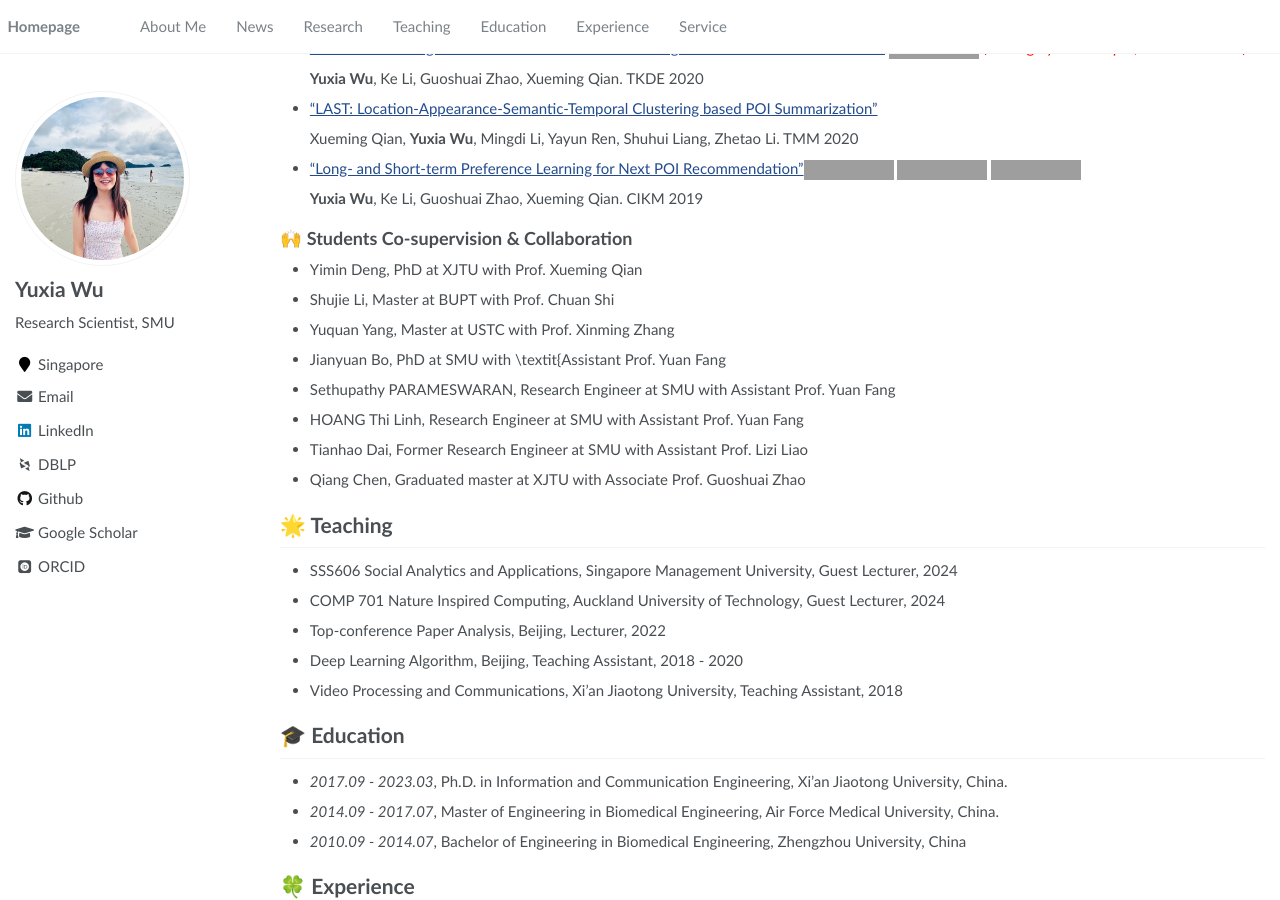
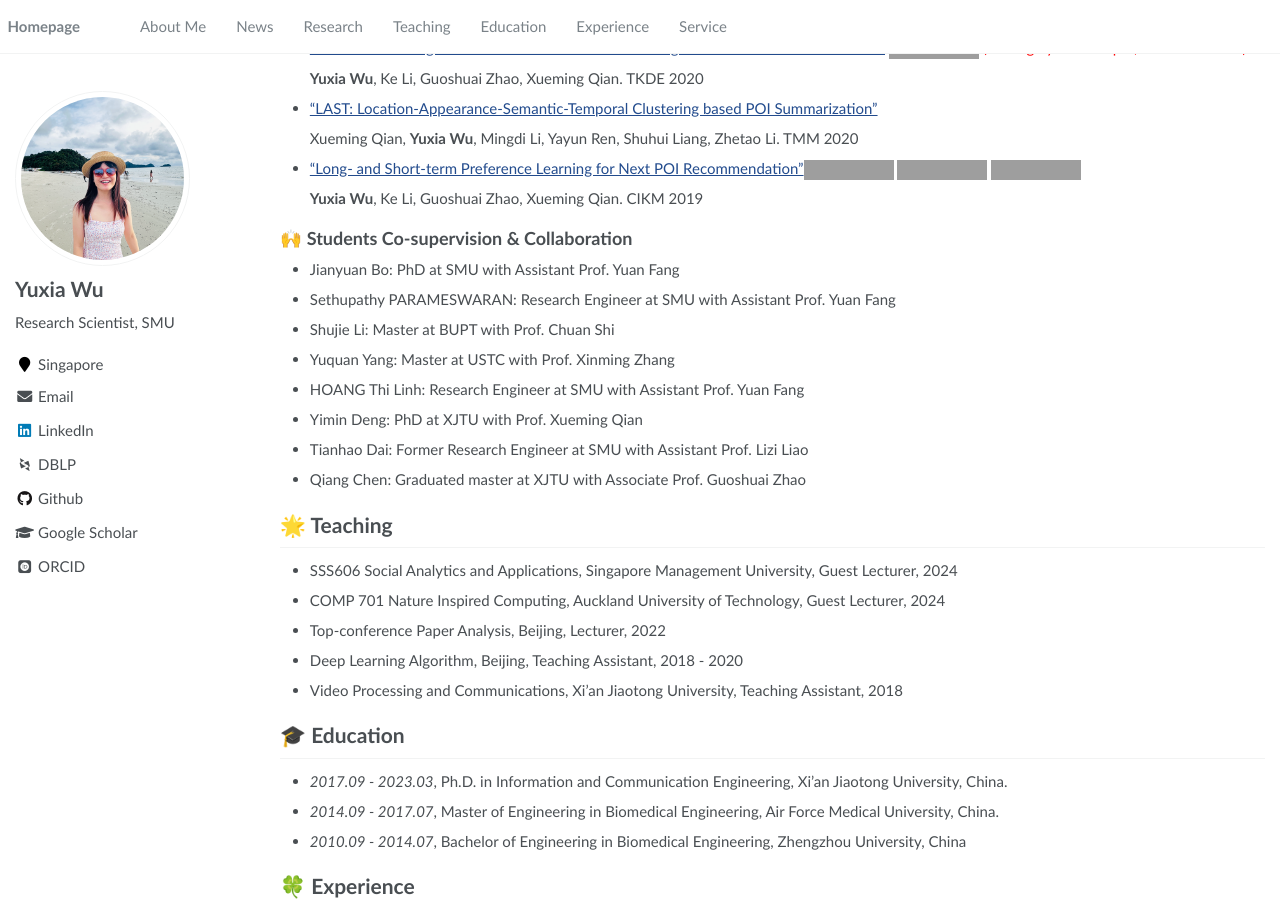
Before and after one commit to YuxiaWu/YuxiaWu.github.io, a Jekyll site: the page built from _pages/about.md, in a window 1280 px wide and 900 px high, scrolled down 1313 px. Built offline with Jekyll 4.4.1, drawn with Linux system fonts in a browser that asks for light colours; some web fonts are replaced; grey boxes are pictures that could not be loaded.

Commit message:
Update about.md

```diff
--- a/_pages/about.md
+++ b/_pages/about.md
@@ -85,14 +85,15 @@ My name is Yuxia Wu, a research scientist at [Singapore Management University (S
 
 
 ## 🙌 Students Co-supervision & Collaboration
--  Yimin Deng, PhD at XJTU with Prof. Xueming Qian
--  Shujie Li, Master at BUPT with Prof. Chuan Shi
--  Yuquan Yang, Master at USTC with Prof. Xinming Zhang
--  Jianyuan Bo, PhD at SMU with \textit{Assistant Prof. Yuan Fang
--  Sethupathy PARAMESWARAN, Research Engineer at SMU with Assistant Prof. Yuan Fang
--  HOANG Thi Linh, Research Engineer at SMU with Assistant Prof. Yuan Fang
--  Tianhao Dai, Former Research Engineer at SMU with Assistant Prof. Lizi Liao
--  Qiang Chen, Graduated master at XJTU with Associate Prof. Guoshuai Zhao
+
+-  Jianyuan Bo: PhD at SMU with Assistant Prof. Yuan Fang
+-  Sethupathy PARAMESWARAN: Research Engineer at SMU with Assistant Prof. Yuan Fang
+-  Shujie Li: Master at BUPT with Prof. Chuan Shi
+-  Yuquan Yang: Master at USTC with Prof. Xinming Zhang
+-  HOANG Thi Linh: Research Engineer at SMU with Assistant Prof. Yuan Fang
+-  Yimin Deng: PhD at XJTU with Prof. Xueming Qian
+-  Tianhao Dai: Former Research Engineer at SMU with Assistant Prof. Lizi Liao
+-  Qiang Chen: Graduated master at XJTU with Associate Prof. Guoshuai Zhao
 
 # 🌟 Teaching
 - SSS606 Social Analytics and Applications, Singapore Management University, Guest Lecturer, 2024
```
